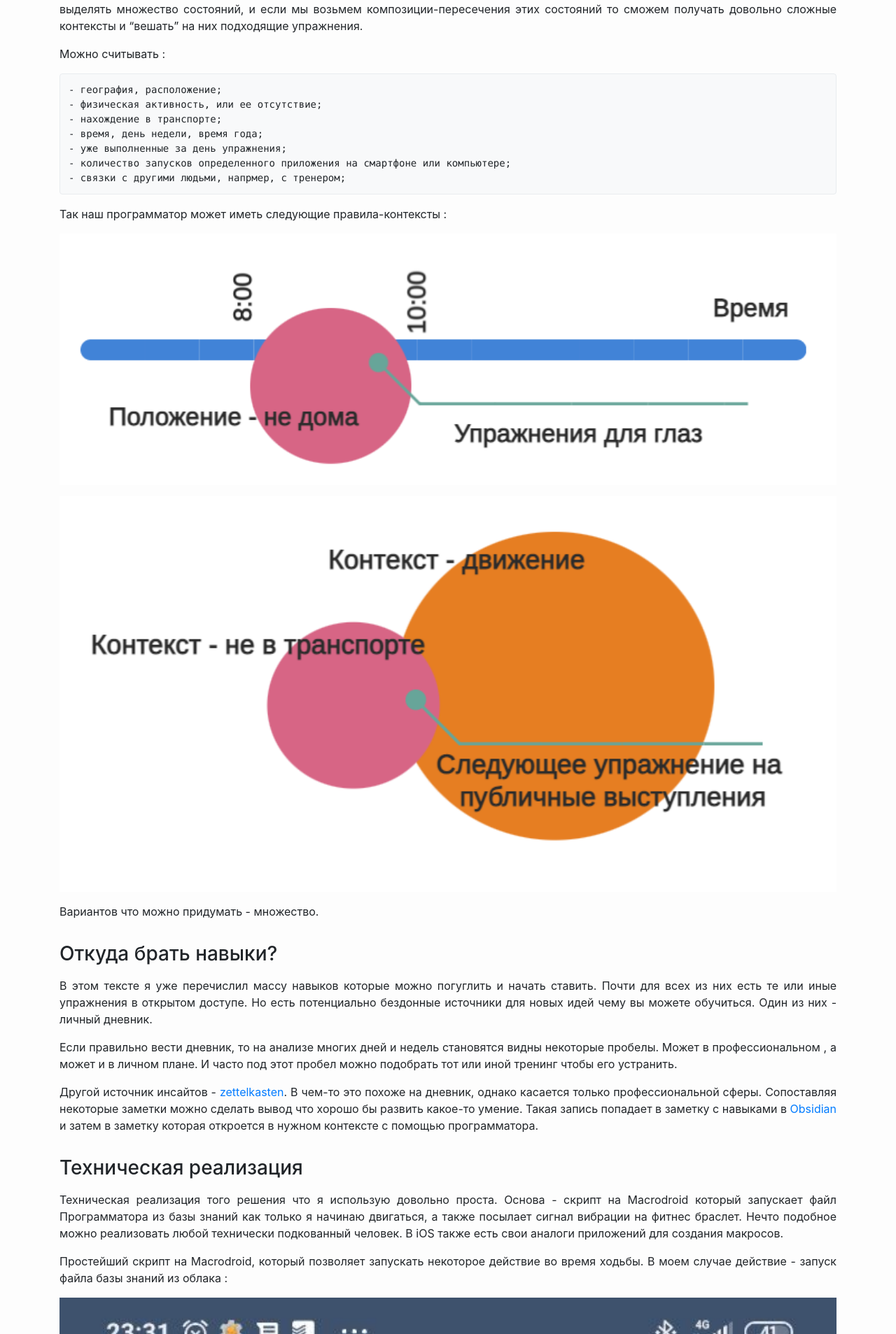
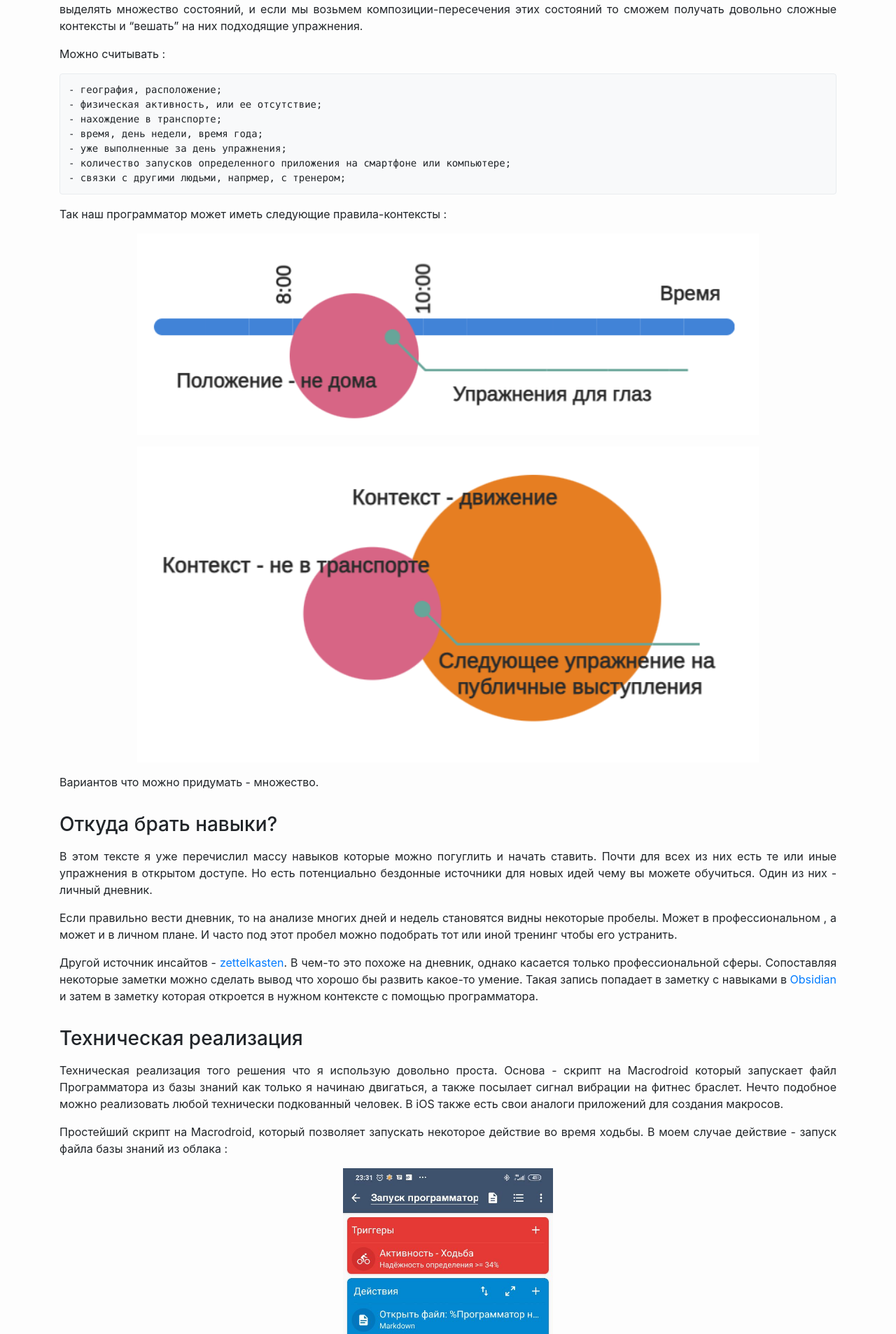
Before and after one commit to Nick-Senin/Nick-Senin.github.io, a Jekyll site: the page built from _posts/2021-12-19-Ищем дополнительные возможности для развития навыков и привычек.md, in a window 1280 px wide. Shown: the part 4493-6400 px from the top of the page at 70% size. Built offline with Jekyll 4.4.1, drawn with Linux system fonts in a browser that asks for light colours.

Commit message:
autoCommit 20211219.214938

```diff
--- a/_posts/2021-12-19-Ищем дополнительные возможности для развития навыков и привычек.md
+++ b/_posts/2021-12-19-Ищем дополнительные возможности для развития навыков и привычек.md
@@ -102,9 +102,9 @@ layout: post
 
 Так наш программатор может иметь следующие правила-контексты :
 
-![new_pic2](/assets/Pasted image 20211219173037.png)
+<img src="/assets/Pasted image 20211219173037.png" alt="drawing" style="width:80%;"/>
 
-![new_pic3](/assets/Pasted image 20211219173635.png)
+<img src="/assets/Pasted image 20211219173635.png" alt="drawing" style="width:80%;"/>
 
 Вариантов что можно придумать - множество.
 
@@ -120,7 +120,7 @@ layout: post
 
 Простейший скрипт на Macrodroid, который позволяет запускать некоторое действие во время ходьбы. В моем случае действие - запуск файла базы знаний из облака :
 
-![new_pic](/assets/Pasted image 20211216233203.png)
+<img src="/assets/Pasted image 20211216233203.png" alt="drawing" style="width:300px;"/>
 
 Понятно что есть масса вещей которые можно улучшить. В пределе можно написать полноценное приложение которое будет позволять программировать сложные контексты.  Если кто-то хочет пообщаться на тему создания чего-то подобного - welcome.
 
```
Also changed, not shown: 1 other file.
